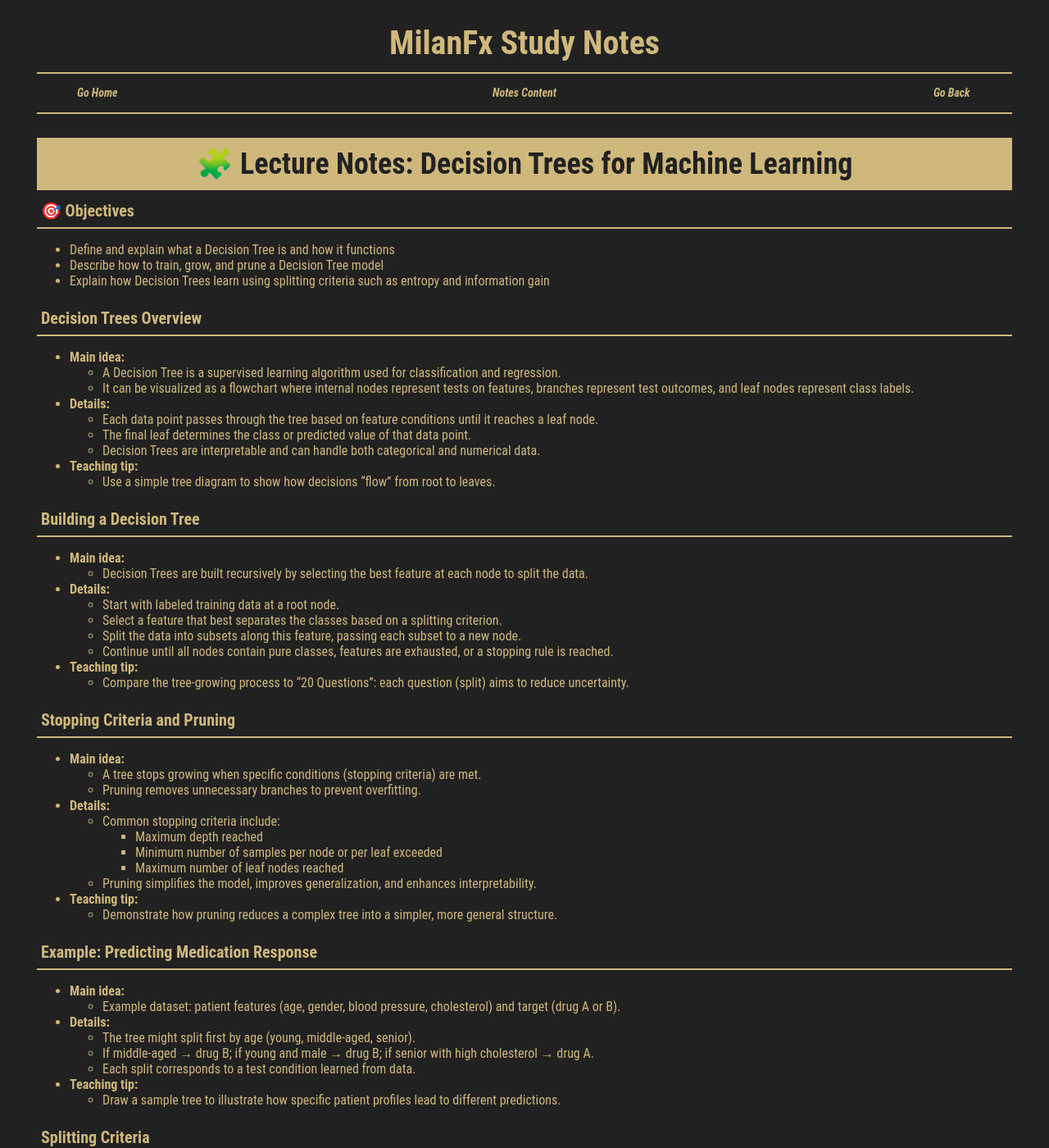
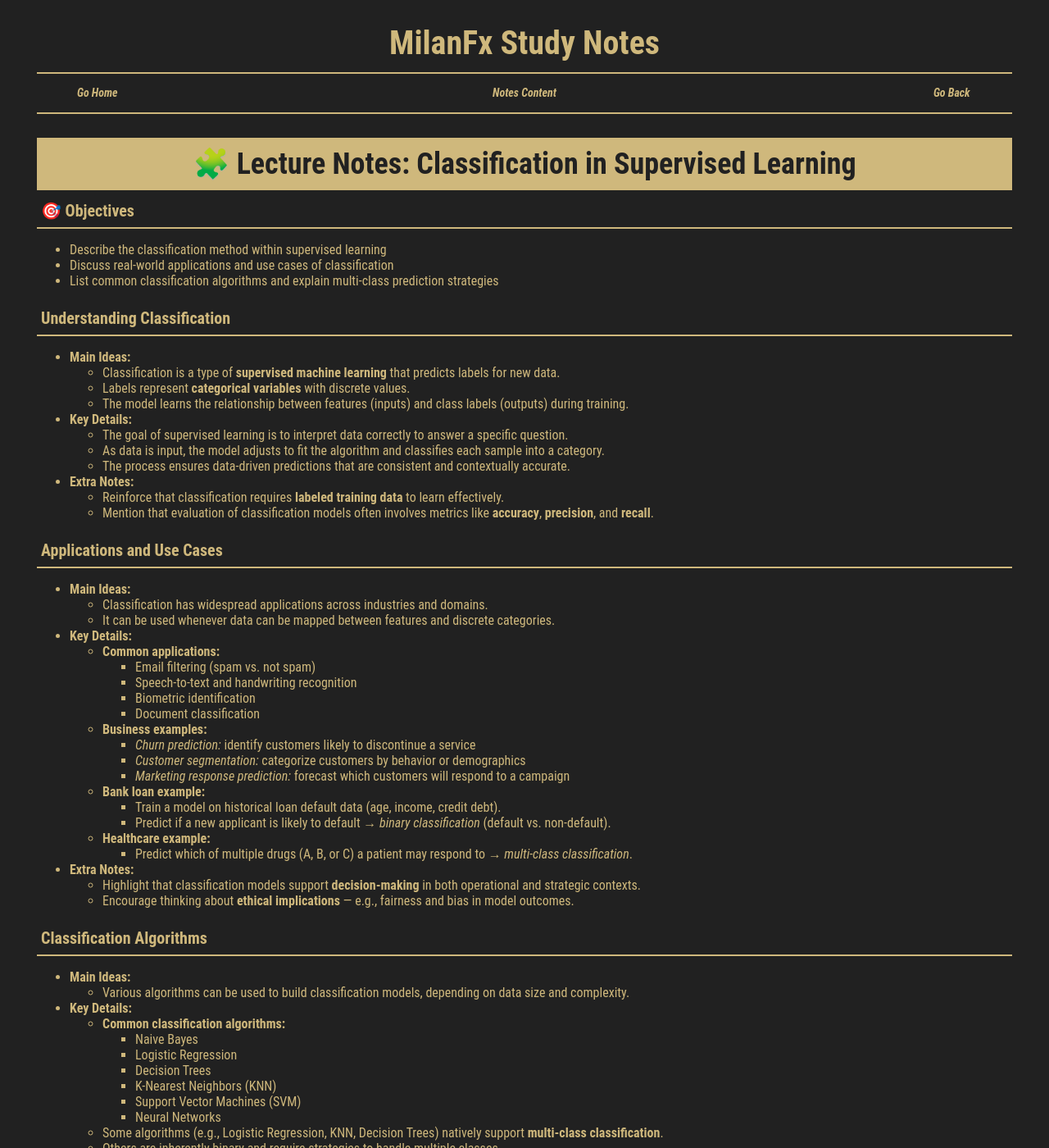
Before and after one commit to milanfx/milanfx.github.io, a Jekyll site: the page built from test.md, in a window 1280 px wide and 1400 px high. Shown: the whole window at 82% size. Built offline with Jekyll 4.4.1, drawn with Linux system fonts in a browser that asks for light colours; our own code applies the rules of GitHub Pages for plain Markdown files; some of the changed text lies outside the part shown.

Commit message:
Update test.md

```diff
--- a/test.md
+++ b/test.md
@@ -3,85 +3,92 @@ layout: page
 permalink: /DE06Lab05/
 ---
 
-# 🧩 Lecture Notes: Decision Trees for Machine Learning
+# 🧩 Lecture Notes: Classification in Supervised Learning
 
 ### 🎯 Objectives
-- Define and explain what a Decision Tree is and how it functions
-- Describe how to train, grow, and prune a Decision Tree model
-- Explain how Decision Trees learn using splitting criteria such as entropy and information gain
+- Describe the classification method within supervised learning
+- Discuss real-world applications and use cases of classification
+- List common classification algorithms and explain multi-class prediction strategies
 
-### Decision Trees Overview
-- **Main idea:**
-  - A Decision Tree is a supervised learning algorithm used for classification and regression.
-  - It can be visualized as a flowchart where internal nodes represent tests on features, branches represent test outcomes, and leaf nodes represent class labels.
-- **Details:**
-  - Each data point passes through the tree based on feature conditions until it reaches a leaf node.
-  - The final leaf determines the class or predicted value of that data point.
-  - Decision Trees are interpretable and can handle both categorical and numerical data.
-- **Teaching tip:**
-  - Use a simple tree diagram to show how decisions “flow” from root to leaves.
+### Understanding Classification
+- **Main Ideas:**
+  - Classification is a type of **supervised machine learning** that predicts labels for new data.
+  - Labels represent **categorical variables** with discrete values.
+  - The model learns the relationship between features (inputs) and class labels (outputs) during training.
+- **Key Details:**
+  - The goal of supervised learning is to interpret data correctly to answer a specific question.
+  - As data is input, the model adjusts to fit the algorithm and classifies each sample into a category.
+  - The process ensures data-driven predictions that are consistent and contextually accurate.
+- **Extra Notes:**
+  - Reinforce that classification requires **labeled training data** to learn effectively.
+  - Mention that evaluation of classification models often involves metrics like **accuracy**, **precision**, and **recall**.
 
-### Building a Decision Tree
-- **Main idea:**
-  - Decision Trees are built recursively by selecting the best feature at each node to split the data.
-- **Details:**
-  - Start with labeled training data at a root node.
-  - Select a feature that best separates the classes based on a splitting criterion.
-  - Split the data into subsets along this feature, passing each subset to a new node.
-  - Continue until all nodes contain pure classes, features are exhausted, or a stopping rule is reached.
-- **Teaching tip:**
-  - Compare the tree-growing process to “20 Questions”: each question (split) aims to reduce uncertainty.
+### Applications and Use Cases
+- **Main Ideas:**
+  - Classification has widespread applications across industries and domains.
+  - It can be used whenever data can be mapped between features and discrete categories.
+- **Key Details:**
+  - **Common applications:**
+    - Email filtering (spam vs. not spam)
+    - Speech-to-text and handwriting recognition
+    - Biometric identification
+    - Document classification
+  - **Business examples:**
+    - *Churn prediction:* identify customers likely to discontinue a service
+    - *Customer segmentation:* categorize customers by behavior or demographics
+    - *Marketing response prediction:* forecast which customers will respond to a campaign
+  - **Bank loan example:**
+    - Train a model on historical loan default data (age, income, credit debt).
+    - Predict if a new applicant is likely to default → *binary classification* (default vs. non-default).
+  - **Healthcare example:**
+    - Predict which of multiple drugs (A, B, or C) a patient may respond to → *multi-class classification*.
+- **Extra Notes:**
+  - Highlight that classification models support **decision-making** in both operational and strategic contexts.
+  - Encourage thinking about **ethical implications** — e.g., fairness and bias in model outcomes.
 
-### Stopping Criteria and Pruning
-- **Main idea:**
-  - A tree stops growing when specific conditions (stopping criteria) are met.
-  - Pruning removes unnecessary branches to prevent overfitting.
-- **Details:**
-  - Common stopping criteria include:
-    - Maximum depth reached
-    - Minimum number of samples per node or per leaf exceeded
-    - Maximum number of leaf nodes reached
-  - Pruning simplifies the model, improves generalization, and enhances interpretability.
-- **Teaching tip:**
-  - Demonstrate how pruning reduces a complex tree into a simpler, more general structure.
+### Classification Algorithms
+- **Main Ideas:**
+  - Various algorithms can be used to build classification models, depending on data size and complexity.
+- **Key Details:**
+  - **Common classification algorithms:**
+    - Naive Bayes
+    - Logistic Regression
+    - Decision Trees
+    - K-Nearest Neighbors (KNN)
+    - Support Vector Machines (SVM)
+    - Neural Networks
+  - Some algorithms (e.g., Logistic Regression, KNN, Decision Trees) natively support **multi-class classification**.
+  - Others are inherently binary and require strategies to handle multiple classes.
+- **Extra Notes:**
+  - Emphasize that algorithm selection depends on data characteristics, interpretability needs, and computation cost.
+  - Encourage comparing multiple algorithms using validation techniques like **cross-validation**.
 
-### Example: Predicting Medication Response
-- **Main idea:**
-  - Example dataset: patient features (age, gender, blood pressure, cholesterol) and target (drug A or B).
-- **Details:**
-  - The tree might split first by age (young, middle-aged, senior).
-  - If middle-aged → drug B; if young and male → drug B; if senior with high cholesterol → drug A.
-  - Each split corresponds to a test condition learned from data.
-- **Teaching tip:**
-  - Draw a sample tree to illustrate how specific patient profiles lead to different predictions.
-
-### Splitting Criteria
-- **Main idea:**
-  - The algorithm uses a metric to decide which feature provides the best split.
-- **Details:**
-  - **Entropy:** measures randomness or impurity of a node.
-    - Entropy = 0 means all samples belong to one class.
-    - Entropy = 1 means classes are evenly mixed.
-  - **Information Gain:** measures reduction in entropy after a split.
-    - Information Gain = Entropy(before) − Weighted Entropy(after).
-    - The goal is to choose features that yield the **highest information gain**.
-  - **Gini Impurity:** another popular split metric; measures how often a randomly chosen element would be incorrectly labeled.
-- **Teaching tip:**
-  - Emphasize that both entropy and Gini work similarly: they prefer splits that produce purer subsets.
-
-### Interpretability and Advantages
-- **Main idea:**
-  - Decision Trees are highly interpretable and transparent models.
-- **Details:**
-  - You can visualize how decisions are made at each node.
-  - The order of feature splits provides insight into feature importance.
-  - Trees require little data preprocessing and can handle non-linear relationships.
-- **Teaching tip:**
-  - Highlight that interpretability makes Decision Trees ideal for domains like healthcare or finance where understanding model logic is crucial.
+### Multi-Class Prediction Strategies
+- **Main Ideas:**
+  - Binary classifiers can be extended to handle more than two classes using structured strategies.
+  - The two main approaches are **One-vs-All (OvA)** and **One-vs-One (OvO)**.
+- **Key Details:**
+  - **One-vs-All (OvA):**
+    - Builds *k* binary classifiers (one per class).
+    - Each classifier predicts whether a sample belongs to its target class or not.
+    - Data points not assigned by any classifier may represent **outliers or noise**.
+  - **One-vs-One (OvO):**
+    - Builds classifiers for every pair of classes.
+    - Each model distinguishes between two specific classes.
+    - The final label is chosen by a **voting scheme** — the class with the most “wins” across classifiers.
+    - If a tie occurs, votes may be **weighted by confidence** or probability.
+  - **Example:**
+    - For three classes (A, B, C):
+      - OvA builds 3 classifiers (A vs. rest, B vs. rest, C vs. rest).
+      - OvO builds 3 classifiers (A vs. B, A vs. C, B vs. C).
+- **Extra Notes:**
+  - ROC (Receiver Operating Characteristic) curves can also evaluate classifier performance.
+  - Multi-class strategies improve flexibility but increase computational cost.
+  - Encourage exploring algorithm libraries (e.g., scikit-learn) for built-in OvA and OvO implementations.
 
 ### 📌 Takeaways
-- Decision Trees classify data by recursively splitting it based on feature conditions
-- Stopping and pruning prevent overfitting and improve generalization
-- Entropy and Information Gain measure the quality of splits, aiming to maximize purity
-- Decision Trees are interpretable and reveal which features are most predictive
-- They provide an intuitive, visual framework for understanding decision boundaries
+- Classification is a **supervised learning** approach that predicts categorical outcomes.
+- It is used across fields such as finance, marketing, and healthcare.
+- Common algorithms include **Naive Bayes, Logistic Regression, Decision Trees, KNN, SVM, and Neural Networks**.
+- Binary classifiers can be extended for multi-class problems using **One-vs-All** or **One-vs-One** strategies.
+- Model choice and evaluation depend on use case, interpretability, and data characteristics.
```
